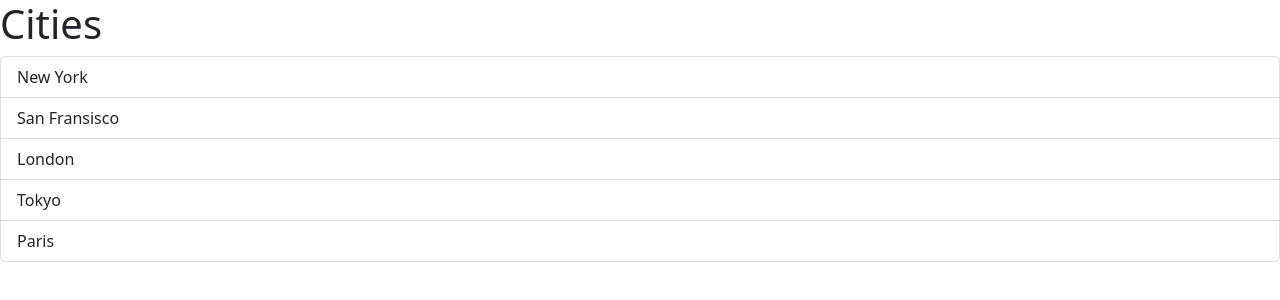
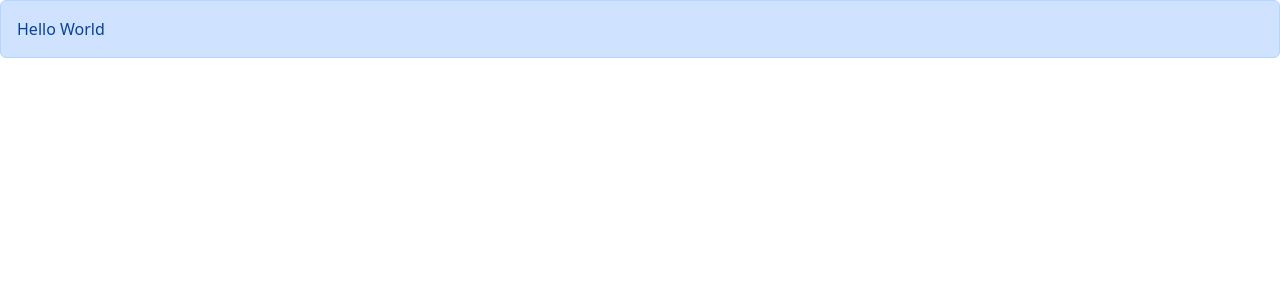
Before and after one commit to iranjith/react-playground, a React (Vite) app in the folder react-project/: page / in a window 1280 px wide. Shown: the top 300 px of the page. Built offline with nearby package versions, Linux system fonts and the light colour scheme.

Commit message:
feat: alert component

```diff
--- a/react-project/src/App.tsx
+++ b/react-project/src/App.tsx
@@ -1,12 +1,13 @@
 import Message from "./Message";
+import Alert from "./components/Alert";
 import ListGroup from "./components/ListGroup";
 
 function App() {
-  let items = ["New York", "San Fransisco", "London", "Tokyo", "Paris"];
+
 
   return (
     <div>
-      <ListGroup items={items} heading="Cities"></ListGroup>
+      <Alert>Hello <span>World</span> </Alert>
     </div>
   );
 }
--- /dev/null
+++ b/react-project/src/components/Alert.tsx
@@ -0,0 +1,15 @@
+import React, { ReactNode } from "react";
+
+interface Props{
+    children: ReactNode;
+}
+
+function Alert({children}:Props) {
+  return (
+    <div className="alert alert-primary">
+      {children}
+    </div>
+  );
+}
+
+export default Alert;
--- a/react-project/src/components/ListGroup.tsx
+++ b/react-project/src/components/ListGroup.tsx
@@ -3,9 +3,10 @@
 interface Props{
   items:string[];
   heading: string;
+  onSelectItem: (item:string) => void;
 }
 
-function ListGroup({items, heading}:Props) {
+function ListGroup({items, heading, onSelectItem}:Props) {
   //hook
   const [selectedIndex, setSelectedIndex] = useState(-1);
 
@@ -24,6 +25,7 @@
             }
             onClick={() => {
               setSelectedIndex(index);
+              onSelectItem(item);
             }}
           >
             {item}
```
